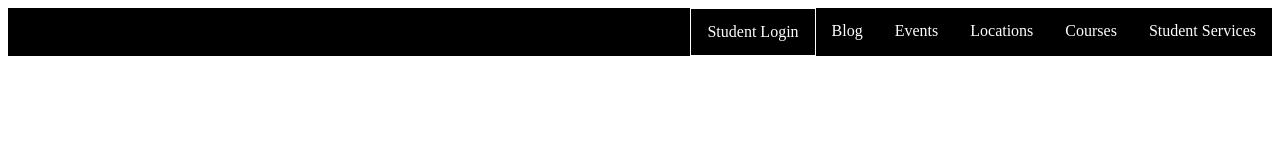
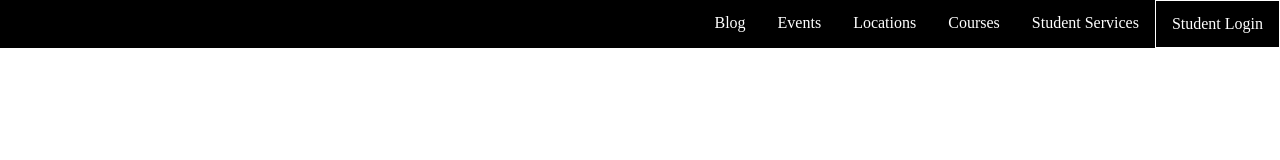
Before and after one commit to rpliszka1987/site-project-one, a plain HTML site: page index.html in a window 1280 px wide. Drawn offline with Linux system fonts and the light colour scheme.

Commit message:
Fixed the button location on the navigation bar.

```diff
--- a/index.html
+++ b/index.html
@@ -15,18 +15,16 @@
 		<div>
 			<!-- Header  -->
 			<header>
-				<div>
-					<!-- Navigation bar -->
-					<nav class="nav-bar-main">
+				<!-- Navigation bar -->
+				<div class="nav-bar-main">
 						<ul>
+							<li id="nav-button"><a class="button" href="#">Student Login</a></li>
 							<li><a href="#">Student Services</a></li>
 							<li><a href="#">Courses</a></li>
 							<li><a href="#">Locations</a></li>
 							<li><a href="#">Events</a></li>
 							<li><a href="#">Blog</a></li>
-							<li id="nav-button"><a class="button" href="#">Student Login</a></li>
 						</ul>
-					</nav>
 				</div>
 
 			</header>
--- a/styles.css
+++ b/styles.css
@@ -1,5 +1,13 @@
+body {
+	margin: 0;
+	padding: 0;
+}
+div.nav-bar-main {
+	width: 100%;
 
-ul {
+}
+
+.nav-bar-main ul {
 	list-style-type: none;
 	margin: 0;
 	padding: 0;
@@ -7,12 +15,11 @@ ul {
 	background: #000;
 }
 
-li {
+.nav-bar-main li {
 	float: right;
-
 }
 
-li a {
+.nav-bar-main a {
 	display: block;
 	color: #fff;
 	text-align: center;
```
